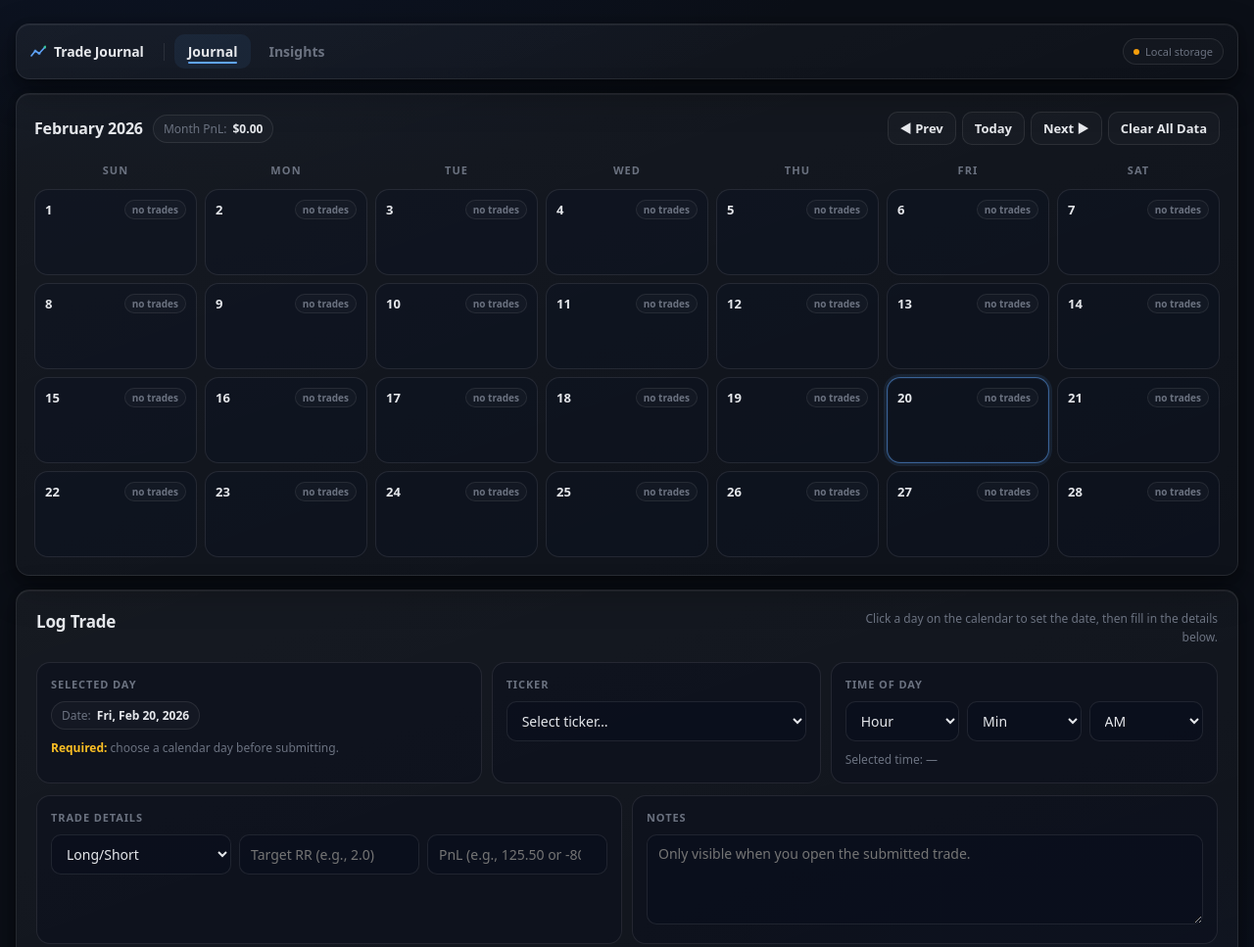
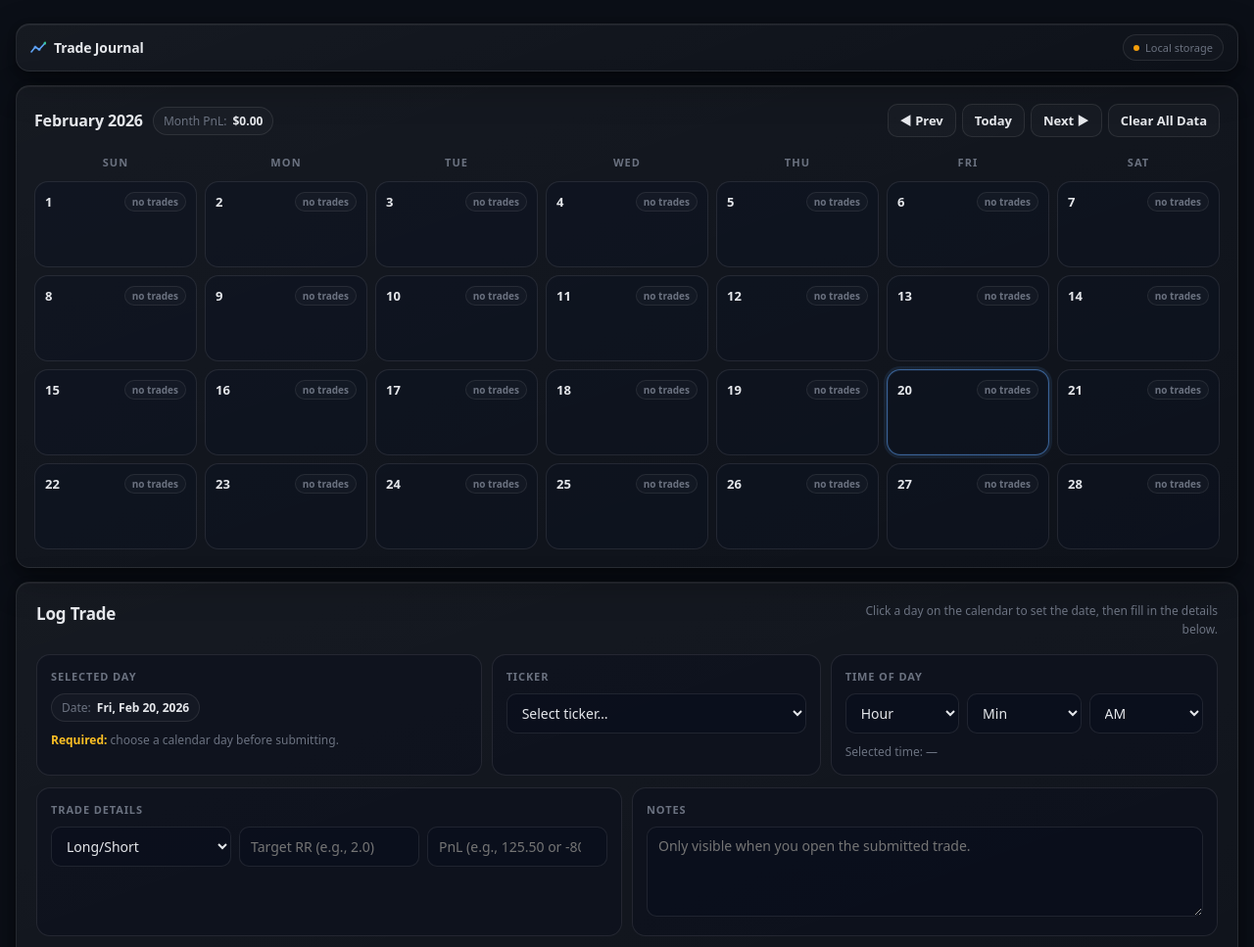
Before and after one commit to chasejones02/Trading-Journal, a plain HTML site: page src/index.html in a window 1280 px wide. Shown: the top 967 px of the page at 98% size. Drawn offline with Linux system fonts and the light colour scheme; files whose address does not match are found by name.

Commit message:
Page Format
Got rid of tabs and converted to one page layout.

```diff
--- a/src/css/styles.css
+++ b/src/css/styles.css
@@ -62,11 +62,11 @@ body {
     0 2px 8px rgba(0, 0, 0, 0.22);
 }
 
-/* ── App Header / Tabs ────────────────────────────────── */
+/* ── App Header ───────────────────────────────────────── */
 .tabs {
   display: flex;
-  gap: 4px;
   align-items: center;
+  justify-content: space-between;
   padding: 10px 14px;
 }
 
@@ -75,54 +75,10 @@ body {
   font-weight: 700;
   color: var(--text);
   letter-spacing: -0.01em;
-  margin-right: 10px;
   white-space: nowrap;
   display: flex;
   align-items: center;
   gap: 8px;
-}
-
-.tabDivider {
-  width: 1px;
-  height: 18px;
-  background: var(--line);
-  margin: 0 6px;
-  flex-shrink: 0;
-}
-
-.tabBtn {
-  border: none;
-  background: transparent;
-  color: var(--muted);
-  padding: 8px 14px;
-  border-radius: var(--r-sm);
-  cursor: pointer;
-  font-weight: 600;
-  font-size: 14px;
-  font-family: inherit;
-  transition: color 0.15s, background 0.15s;
-  position: relative;
-}
-
-.tabBtn:hover {
-  color: var(--text);
-  background: rgba(255, 255, 255, 0.04);
-}
-
-.tabBtn.active {
-  color: var(--text);
-  background: rgba(96, 165, 250, 0.08);
-}
-
-.tabBtn.active::after {
-  content: '';
-  position: absolute;
-  bottom: 5px;
-  left: 14px;
-  right: 14px;
-  height: 2px;
-  border-radius: 1px;
-  background: var(--accent);
 }
 
 .storagePill {
@@ -148,9 +104,7 @@ body {
 }
 
 /* ── Views ────────────────────────────────────────────── */
-.view { display: none; }
-
-.view.active {
+.view {
   display: grid;
   grid-template-columns: 1fr;
   gap: 14px;
--- a/src/index.html
+++ b/src/index.html
@@ -9,7 +9,7 @@
 <body>
   <div class="wrap">
 
-    <!-- Tabs -->
+    <!-- Header -->
     <div class="card tabs">
       <div class="appName">
         <svg width="16" height="16" viewBox="0 0 16 16" fill="none" aria-hidden="true">
@@ -20,9 +20,6 @@
         </svg>
         Trade Journal
       </div>
-      <div class="tabDivider"></div>
-      <button class="tabBtn active" id="tabJournalBtn" type="button">Journal</button>
-      <button class="tabBtn" id="tabInsightsBtn" type="button">Insights</button>
       <div class="storagePill">Local storage</div>
     </div>
 
@@ -30,7 +27,7 @@
          JOURNAL VIEW
          Calendar → Day Details → Entry
          ============================ -->
-    <div class="view active" id="journalView">
+    <div class="view" id="journalView">
 
       <!-- Calendar -->
       <div class="card calendarCard">
--- a/src/js/app.js
+++ b/src/js/app.js
@@ -1,5 +1,5 @@
 // js/app.js
-// Main application logic: state, entry form, confluences, tabs, edit/delete
+// Main application logic: state, entry form, confluences, edit/delete
 
 /**********************
  * App State
@@ -21,19 +21,6 @@ const state = {
   set selectedDateKey(v) { selectedDateKey = v; },
 };
 
-/**********************
- * Tabs
- **********************/
-function setActiveTab(tab) {
-  const isJournal = tab === "journal";
-  document.getElementById("tabJournalBtn").classList.toggle("active", isJournal);
-  document.getElementById("tabInsightsBtn").classList.toggle("active", !isJournal);
-  document.getElementById("journalView").classList.toggle("active", isJournal);
-  document.getElementById("insightsView").classList.toggle("active", !isJournal);
-  if (!isJournal) renderInsights(APP);
-}
-document.getElementById("tabJournalBtn").addEventListener("click", () => setActiveTab("journal"));
-document.getElementById("tabInsightsBtn").addEventListener("click", () => setActiveTab("insights"));
 document.getElementById("refreshInsightsBtn").addEventListener("click", () => renderInsights(APP));
 
 /**********************
```
